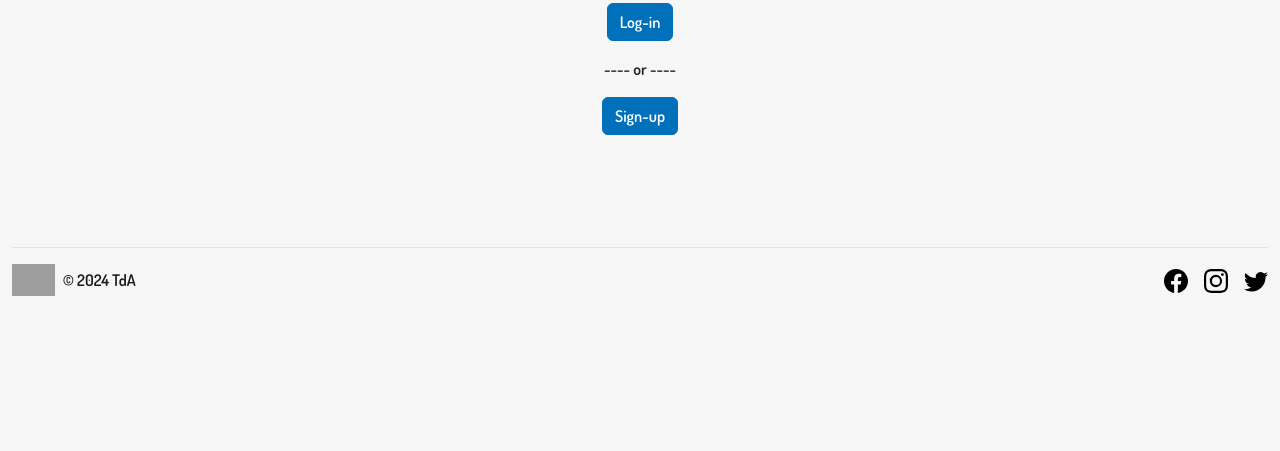
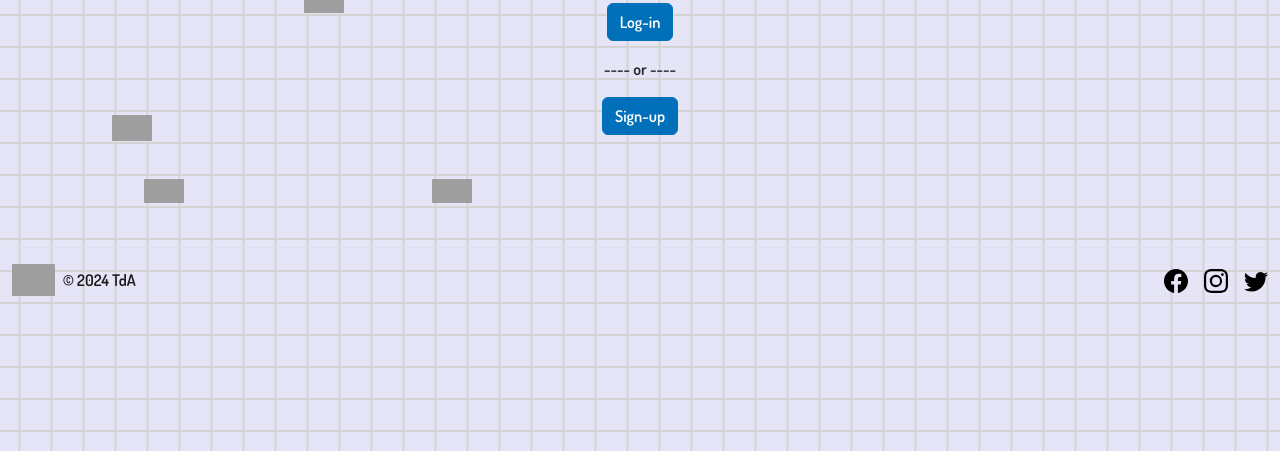
Before and after one commit to TvHeadStatic/TdA25-GF-ping.9999, a Flask app: page / in a window 1280 px wide. Shown: the part 349-800 px from the top of the page. Run offline with Flask 3, Linux system fonts and the light colour scheme; grey boxes are pictures that could not be loaded.

Commit message:
cool background effect test
uwu owo

```diff
--- /dev/null
+++ b/app/game/static/coolEffect.css
@@ -0,0 +1,6 @@
+body {
+    background-image: linear-gradient(lightgray 2px, transparent 2px), linear-gradient(to right, lightgray 2px, #e5e5f7 2px);
+    background-size: 32px 32px;
+    background-position: -13.5px -21px;
+    background-attachment: fixed;
+}
--- /dev/null
+++ b/app/game/static/coolEffect.js
@@ -0,0 +1,31 @@
+document.body.innerHTML += "<div id=\"xocontainer\" style=\"position: fixed; z-index: -99\"></div>"
+let timeOutTime = 750
+const myTimeout = setTimeout(coolEffect, timeOutTime);
+function coolEffect() {
+    let x = Math.round(Math.floor(Math.random() * window.screen.width)/32)*32-16;
+    let y = Math.round(Math.floor(Math.random() * window.screen.height)/32)*32-16;
+    if (timeOutTime == 750) {
+        timeOutTime = 100
+        document.getElementById("xocontainer").innerHTML += `
+        <img
+        draggable="false"
+        src="/TdA _ Ikonky/SVG/X/X_modre.svg"
+        class="img-fluid align-self-center xmark"
+        style="position: fixed; top: ${y}px; left: ${x}px; height: 1.5rem; aspect-ratio: 1/ 1; width: 2.5em;"
+        alt="X"
+        />`
+        try{ document.getElementsByClassName("xmark")[Math.floor(Math.random() * 5)+1].remove() } catch(e) {}
+    } else {
+        timeOutTime = 750
+        document.getElementById("xocontainer").innerHTML += `
+        <img
+        draggable="false"
+        src="/TdA _ Ikonky/SVG/O/O_cervene.svg"
+        class="img-fluid align-self-center omark"
+        style="position: fixed; top: ${y}px; left: ${x}px; height: 1.65rem; aspect-ratio: 1/ 1; width: 2.5em; z-index: -99"
+        alt="O"
+        />`
+        try { document.getElementsByClassName("omark")[Math.floor(Math.random() * 5)+1].remove() } catch(e) {}
+    }
+    setTimeout(coolEffect, timeOutTime)
+}
--- a/app/game/templates/index.html
+++ b/app/game/templates/index.html
@@ -8,6 +8,7 @@
     <link href="https://cdn.jsdelivr.net/npm/bootstrap@5.3.3/dist/css/bootstrap.min.css" rel="stylesheet" integrity="sha384-QWTKZyjpPEjISv5WaRU9OFeRpok6YctnYmDr5pNlyT2bRjXh0JMhjY6hW+ALEwIH" crossorigin="anonymous">
     <link rel="stylesheet" href="{{url_for('game_bp.static', filename='styles.css')}}">
     <link rel="stylesheet" href="{{url_for('game_bp.static', filename='colours.css')}}">
+    <link rel="stylesheet" href="{{url_for('game_bp.static', filename='coolEffect.css')}}">
     <title>{{ title }}</title>
 </head>
 <body class="container-fluid bg-light">
@@ -16,7 +17,7 @@
     <section class="d-flex justify-content-center" style="width: 100%;">
         <img
             draggable="false"
-            src="TdA _ Logo/SVG/Think-different-Academy_LOGO_oficialni.svg"
+            src="{{url_for('game_bp.static', filename='TdA _ Logo/SVG/Think-different-Academy_LOGO_oficialni.svg')}}"
             class="img-fluid rounded-top"
             style="height: 15rem;"
             alt=""
@@ -50,4 +51,6 @@
     <br>
     {% include 'use/footer.html' %}
 </body>
+
+<script src="{{url_for('game_bp.static', filename='coolEffect.js')}}"></script>
 </html>
--- a/app/game/templates/use/navbar.html
+++ b/app/game/templates/use/navbar.html
@@ -1,4 +1,4 @@
-<nav class="navbar navbar-expand navbar-light bg-light">
+<nav class="navbar navbar-expand navbar-light">
     <div class="nav navbar-nav align-items-center">
         <a class="d-none d-sm-block nav-item nav-link active" href="/" aria-current="page"
             ><img
```
Also changed, not shown: 1 other file.
